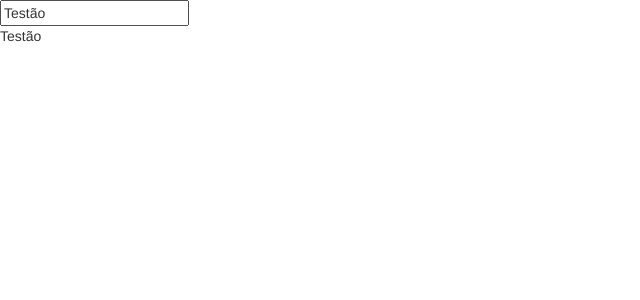
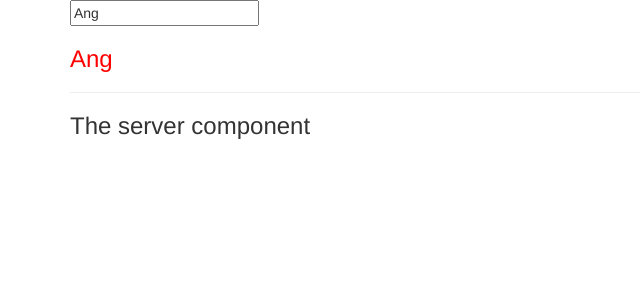
Before and after one commit to fhcimolin/udemyangular, an Angular app: page / in a window 1280 px wide. Shown: the top 300 px of the page, without its empty margins (0-640 px from the left). Built offline with nearby package versions, Linux system fonts and the light colour scheme.

Commit message:
Inline styles and CLI components

```diff
--- a/src/app/app.component.css
+++ b/src/app/app.component.css
@@ -0,0 +1,3 @@
+h3{
+    color: grey
+}
--- a/src/app/app.component.html
+++ b/src/app/app.component.html
@@ -1,2 +1,10 @@
-<input type="text" [(ngModel)]="name">
-<p>{{ name }}</p>
+<div class="container">
+    <div class="row">
+        <div class="col-xs-12">
+            <input type="text" [(ngModel)]="name">
+            <h3>{{ name }}</h3>
+            <hr>
+            <app-servers></app-servers>
+        </div>
+    </div>
+</div>
--- a/src/app/app.component.ts
+++ b/src/app/app.component.ts
@@ -3,8 +3,13 @@
 @Component({
   selector: 'app-root',
   templateUrl: './app.component.html',
-  styleUrls: ['./app.component.css']
+  // styleUrls: ['./app.component.css']
+  styles: [`
+  h3{
+    color: red
+  }
+  `]
 })
 export class AppComponent {
-  name = 'Testão';
+  name = 'Ang';
 }
--- a/src/app/app.module.ts
+++ b/src/app/app.module.ts
@@ -4,11 +4,13 @@
 
 import { AppComponent } from './app.component';
 import { ServerComponent } from './server/server.component';
+import { ServersComponent } from './servers/servers.component';
 
 @NgModule({
   declarations: [
     AppComponent,
-    ServerComponent
+    ServerComponent,
+    ServersComponent
   ],
   imports: [
     BrowserModule,
--- a/src/app/server/server.component.html
+++ b/src/app/server/server.component.html
@@ -1 +1 @@
-<p>The server component</p>
+<h3>The server component</h3>
--- /dev/null
+++ b/src/app/servers/servers.component.html
@@ -0,0 +1 @@
+<app-server></app-server>
--- /dev/null
+++ b/src/app/servers/servers.component.ts
@@ -0,0 +1,15 @@
+import { Component, OnInit } from '@angular/core';
+
+@Component({
+  selector: 'app-servers',
+  templateUrl: './servers.component.html',
+  styleUrls: ['./servers.component.css']
+})
+export class ServersComponent implements OnInit {
+
+  constructor() { }
+
+  ngOnInit(): void {
+  }
+
+}
```
Also changed, not shown: src/app/servers/servers.component.css (added).
